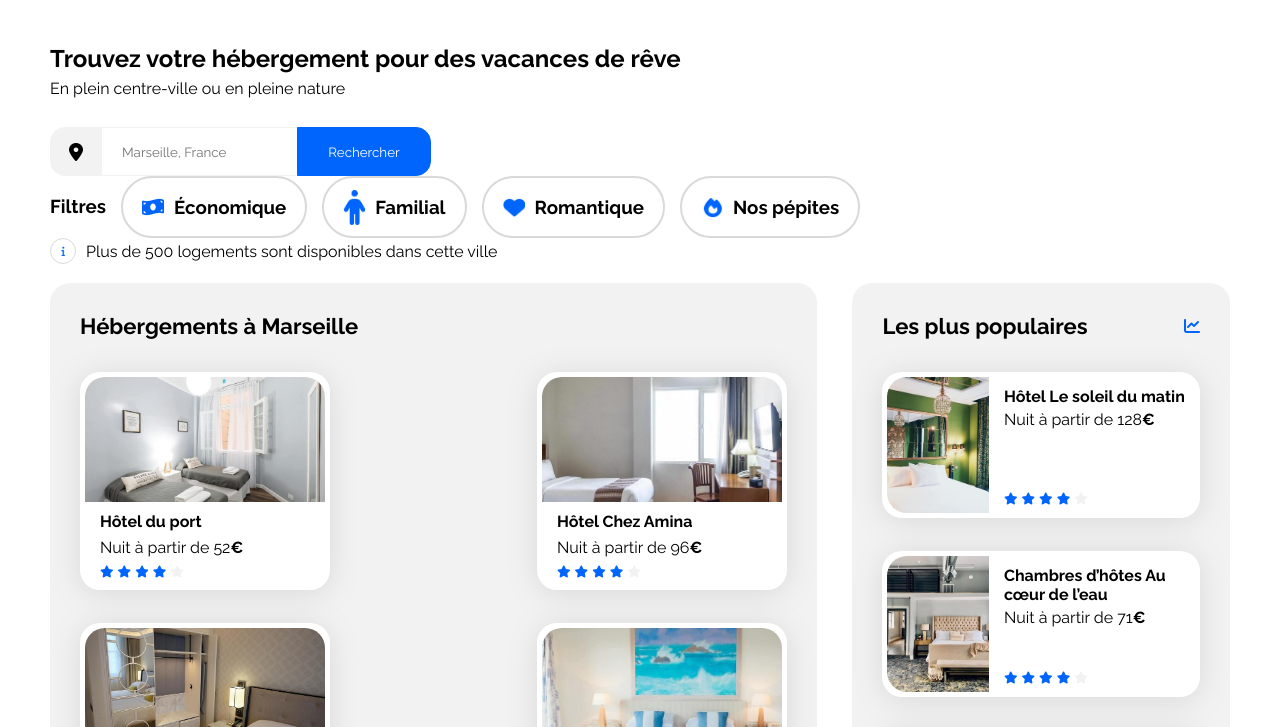
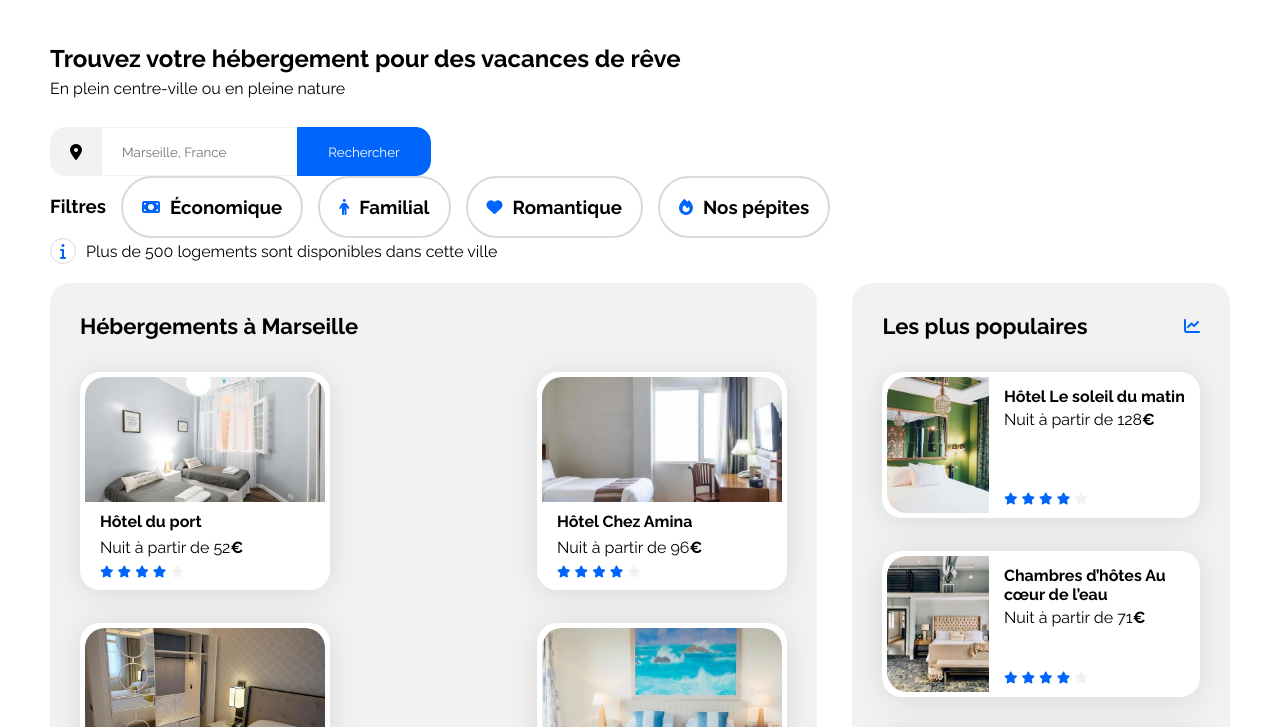
Before and after one commit to flotoine/booki, a plain HTML site: page index.html in a window 1280 px wide. Shown: the part 52-779 px from the top of the page. Drawn offline with Linux system fonts and the light colour scheme.

Commit message:
Suppression des png et remplacement par les icones font awesome

```diff
--- a/css/style.css
+++ b/css/style.css
@@ -122,9 +122,8 @@ a {
     align-items: center;
 }
 
-.outil-recherche-icone img {
-    width: 14px;
-    height: 18px;
+.outil-recherche-icone i {
+    color: black;
 }
 
 
@@ -180,11 +179,6 @@ a {
     background-color: #DEEBFF;
 }
 
-.filtre img {
-    width: 22px;
-    height: fit-content;
-}
-
 .nombre-logements-disponibles {
     display: flex;
     align-items: center;
@@ -204,12 +198,6 @@ a {
     border-radius: 24px;
     align-items: center;
     justify-content: center;
-}
-
-.icone-i img {
-    width: 4px;
-    height: 10px;
-
 }
 
 /****** Hebergements And Populaires ***********/
--- a/index.html
+++ b/index.html
@@ -33,13 +33,13 @@
                 <p>En plein centre-ville ou en pleine nature</p>
             </div>
             <div class="outil-recherche">
-                <div class="outil-recherche-icone"><img src="./images/icones/geo.png" alt="icone d'emplacement géographique"></div>
+                <div class="outil-recherche-icone"><i class="fa-solid fa-location-dot"></i></div>
                 <div class="outil-recherche-champ">
                     <form  method="get" action="">
                         <input type="text" name="lieu" id="lieu" placeholder="Marseille, France"> <!-- trouver comment mettre un h3 ici-->
                     </div>
                 <div class="bouton-recherche"><input type="submit" value="Rechercher"></div>
-                <div class="bouton-loupe"><input type="submit" value=""> <img class= "bouton-loupe-image" src="./images/icones/loupe-blanche.png" alt="bouton lancer la recherche"></div>
+                <div class="bouton-loupe"><input type="submit" value=""> <i class="fa-solid fa-location-dot"></i></div>
             </form>
             </div>
 
@@ -47,25 +47,25 @@
             <div class="filtres">
                 <h3>Filtres</h3>
                 <div class="filtre">
-                    <img src="./images/icones/billet-bleu.png" alt="billet bleu">
+                    <i class="fa-solid fa-money-bill"></i>
                     <h3>Économique</h3>
                 </div>
                 <div class="filtre">
-                    <img src="./images/icones/bonhomme-bleu.png" alt="bonhomme bleu">
+                    <i class="fa-solid fa-person"></i>
                     <h3>Familial</h3>
                 </div>
                 <div class="filtre">
-                    <img src="./images/icones/coeur-bleu.png" alt="coeur bleu">
+                    <i class="fa-solid fa-heart"></i>
                     <h3>Romantique</h3>
                 </div>
                 <div class="filtre">
-                    <img src="./images/icones/feu-bleu.png" alt="flamme bleue">
+                    <i class="fa-solid fa-fire"></i>
                     <h3>Nos pépites</h3>
                 </div>
             </div>
             <div class="nombre-logements-disponibles">
             <div class="icone-i">
-                <img src="./images/icones/i-bleu.png" alt="icone d'information">
+                <i class="fa-solid fa-info"></i>
             </div>
                 <p>Plus de 500 logements sont disponibles dans cette ville</p>
             </div>
```
Also changed, not shown: images/icones/billet-bleu.png (deleted), images/icones/bonhomme-bleu.png (deleted), images/icones/coeur-bleu.png (deleted), images/icones/feu-bleu.png (deleted), images/icones/geo.png (deleted), images/icones/i-bleu.png (deleted), images/icones/loupe-blanche.png (deleted).
